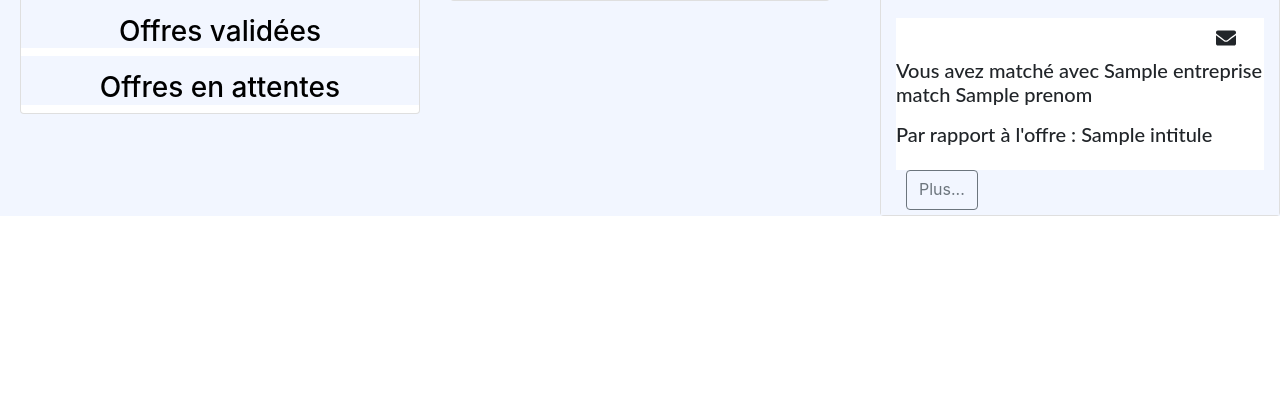
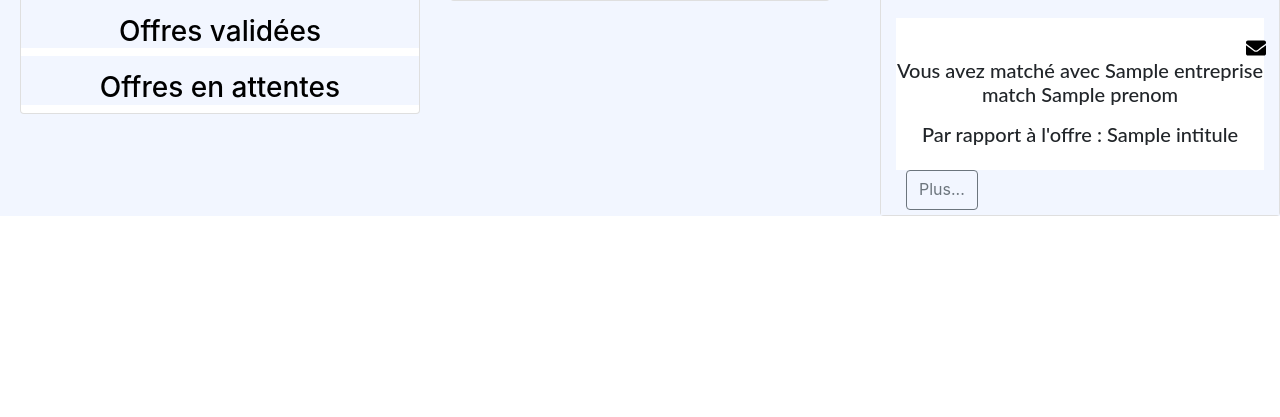
Before and after one commit to IliesV/Adopt-un_boss, a PHP site: template views/profil_entreprise.php in a window 1280 px wide. Shown: the part 383-800 px from the top of the page. Run offline with PHP 8.4, Linux system fonts and the light colour scheme; the template is opened without the code that fills it: most values are stand-ins (such as "Sample title", 1, 10 or a date in 2020); grey boxes marked "Sample" are stand-in pictures; some libraries are stand-ins or nearby versions.

Commit message:
Champion du monde
la deuxième étoiles bébé

```diff
--- a/assets/styles/candidat.css
+++ b/assets/styles/candidat.css
@@ -13,6 +13,10 @@
     margin-top: 40px;
     margin-left: 10px;
     color: white;
+}
+
+#nomEntreprise{
+    margin-top: -10px
 }
 
 .btn-edit{
@@ -65,6 +69,7 @@ p{
     /*margin-left: 20px;*/
     border: 0px !important;
     border-radius: 0px !important;
+    text-align: center;
 }
 
 #events{
@@ -116,9 +121,10 @@ p{
 }
 
 #sendMail{
-    margin-left: 320px;
-    margin-top: 10px;
+    margin-left: 350px;
+    margin-top: 20px;
     margin-bottom: 10px;
+    color: black
 
 }
 
```
Also changed, not shown: views/profil_candidat.php (+7 -6 lines).
